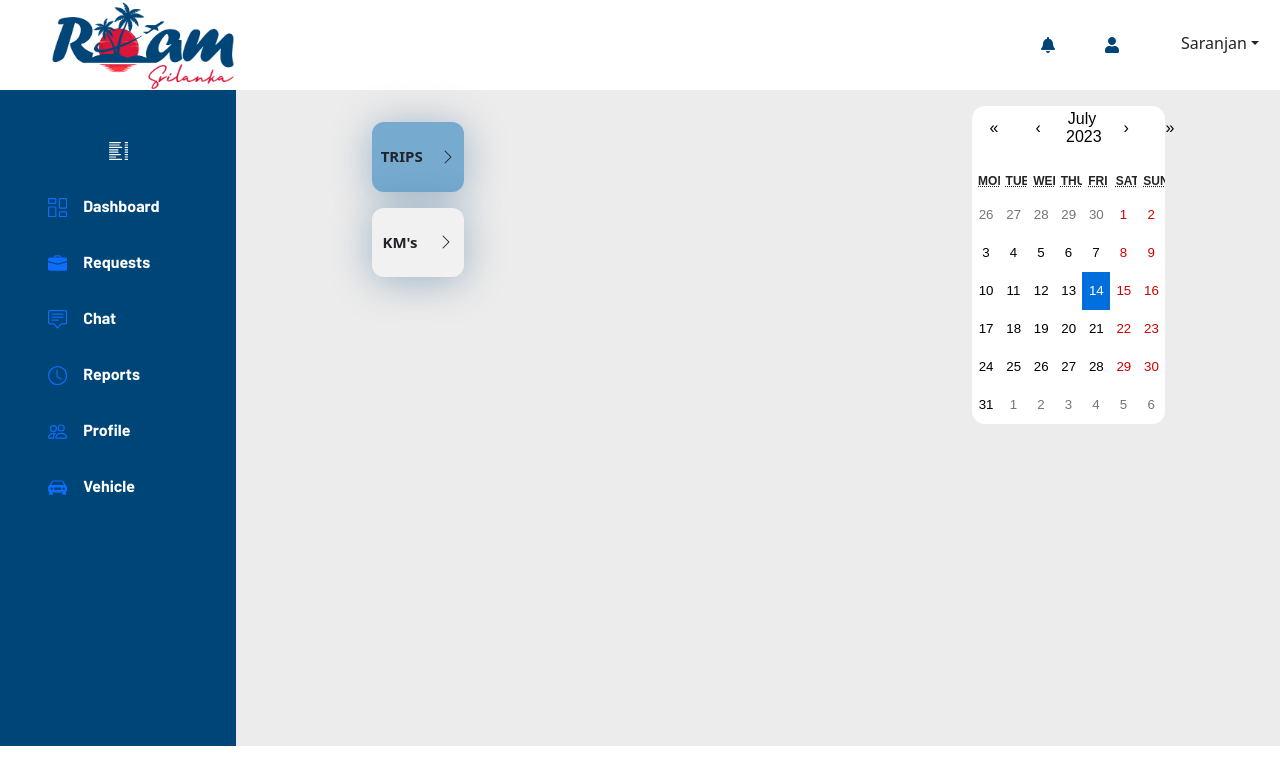
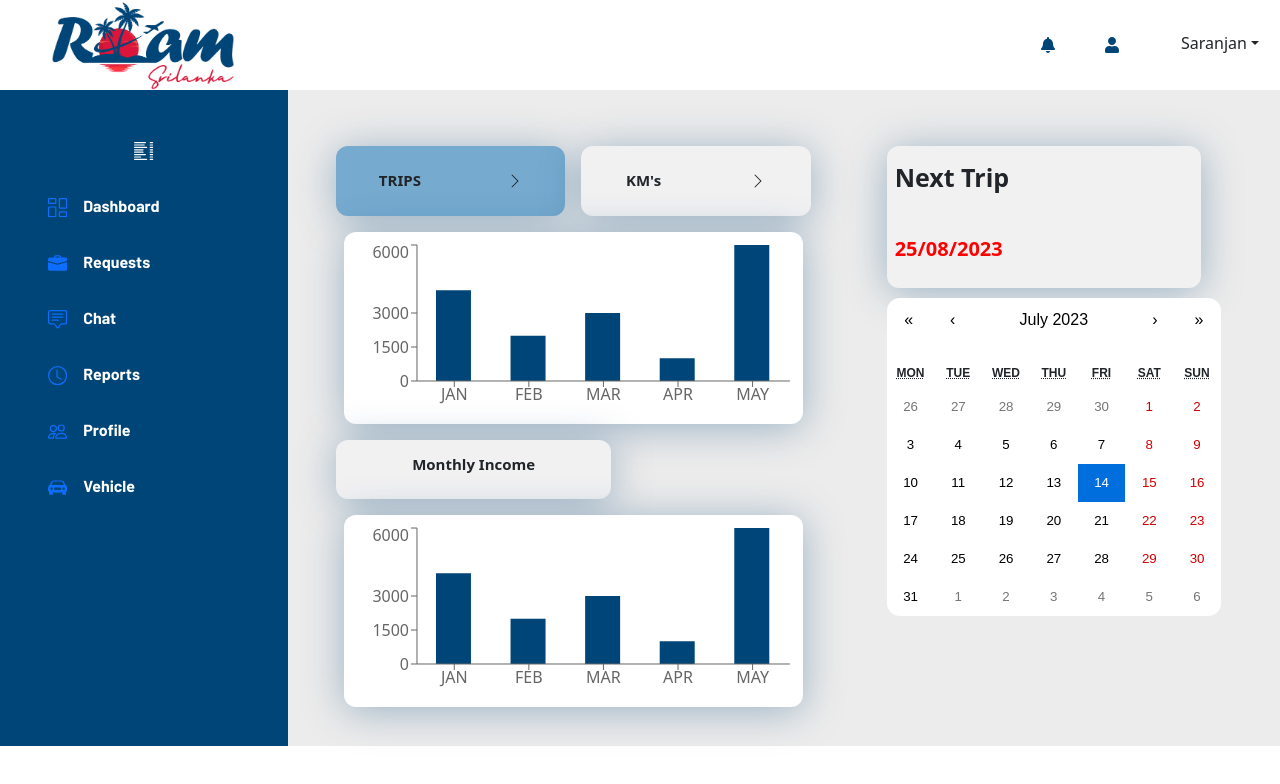
Before and after one commit to Saitharsan24/RoamSrilanka, a React (Create React App) app: page /driver/dashboard in a window 1280 px wide. Shown: the top 784 px of the page. Built offline with nearby package versions, Linux system fonts and the light colour scheme.

Commit message:
dashboard  almost completed

```diff
--- a/src/pages/driver/dashboard.js
+++ b/src/pages/driver/dashboard.js
@@ -6,29 +6,63 @@ import * as Icon from "react-bootstrap-icons";
 import Calendar from "react-calendar";
 import { useState } from "react";
 
-const data = {
-    labels: ['Jan', 'Feb', 'Mar', 'Apr', 'May', 'Jun'],
-    datasets: [{
-       data: [12,15,16,17,18,19]
-    }],
-    label: 'Trips',
+import {
+    BarChart,
+    Bar,
+    Cell,
+    XAxis,
+    YAxis,
+    CartesianGrid,
+    Tooltip,
+    Legend,
+    ResponsiveContainer,
+} from "recharts";
+
+export const data1 = [
+    {
+        name: "JAN",
+        income: 4000
+    },
+    {
+        name: "FEB",
+        income: 2000
+    },
+    {
+        name: "MAR",
+        income: 3000
+    },
+    {
+        name: "APR",
+        income: 1000
+    },
+    {
+        name: "MAY",
+        income: 6000
     }
-const options = {}
+];
+
 
 function Driver() {
   const [value, setValue] = useState(new Date());
-    return(
+  return (
     <div>
       <Headeruser />
-            <div style={{ backgroundColor: "#ECECEC" }} className="d-flex flex-row column-gap-2 col-12">
+      <div
+        style={{ backgroundColor: "#ECECEC" }}
+        className="d-flex flex-row column-gap-2 col-12"
+      >
+        <div className="col-lg-3 col-md-4 col-12">
           <DriverSidebar />
-                <div className="d-flex w-100 gap-3 p-2 flex-row ms-5" >
-                    <div className="d-flex col-8 gap-3 p-2 flex-lg-row flex-md-column flex-column">
-                        <div className="d-flex w-100 gap-3 p-3 flex-column ms-5" >
-                            <div className="box d-flex col-lg-2 col-sm-8 flex-row align-items-center gap-3 p-2 justify-content-around"
-                                style={{ backgroundColor: "#76AACF", borderRadius: "12px" }} >
-                                <div className=" d-flex flex-column ">
-                                    <p style={{ fontSize: "15px", fontWeight: "bold", marginTop: "1em" }}>
+        </div>
+        <div className="d-flex flex-column flex-lg-row col-lg-9 col-md-8 col-12 p-2 mt-5">
+          <div className="d-flex col-lg-7 col-md-12 gap-3 flex-lg-column flex-md-column flex-column">
+            <div className="d-flex col-lg-10 col-md-12 gap-3 flex-lg-row flex-md-column flex-column">
+                <div
+                    className="box d-flex col-lg-6 col-md-6 col-sm-12 flex-row align-items-center gap-3 p-2 justify-content-around"
+                    style={{ backgroundColor: "#76AACF", borderRadius: "12px" }}
+                >
+                <div className="d-flex flex-column">
+                    <p style={{ fontSize: "15px", fontWeight: "bold", marginTop: "1em", width: "50%" }}>
                     TRIPS
                     </p>
                 </div>
@@ -36,10 +70,12 @@ function Driver() {
                     <Icon.ChevronRight />
                 </div>
                 </div>
-                            <div className=" box d-flex col-lg-2 col-sm-8 flex-row align-items-center gap-3 p-2 justify-content-around"
-                                style={{ backgroundColor: "#FFFFF", borderRadius: "12px" }} >
-                                <div className=" d-flex flex-column ">
-                                    <p style={{ fontSize: "15px", fontWeight: "bold" , marginTop: "1em"}}>
+                <div
+                className="box d-flex col-lg-6 col-md-6 col-sm-12 flex-row align-items-center gap-3 p-2 justify-content-around"
+                style={{ backgroundColor: "#FFFFF", borderRadius: "12px" }}
+                >
+                <div className="d-flex flex-column">
+                    <p style={{ fontSize: "15px", fontWeight: "bold", marginTop: "1em" }}>
                     KM's
                     </p>
                 </div>
@@ -48,10 +84,64 @@ function Driver() {
                 </div>
                 </div>
             </div>
+            <div
+                style={{
+                  backgroundColor: "#FFFFFF",
+                  borderRadius: "12px",
+                  height: "12rem",
+                }}
+                className="d-flex gap-3 col-lg-10 col-sm-12 col-md-7 p-2 ms-2 chart"
+              >
+                <ResponsiveContainer>
+                  <BarChart data={data1}>
+                    <Bar dataKey="income" fill="#004577" barSize={35}/>
+                    <XAxis dataKey="name" />
+                    <YAxis/>
+                  </BarChart>
+                </ResponsiveContainer>
             </div>
-                    <div className="d-flex col-3 gap-3 p-2 flex-lg-row flex-md-column flex-column">
-                        {/* hello */}
-                        <div className="col-3 col-md-12 ">
+            <div className="box d-flex col-lg-6 col-md-6 col-sm-12 flex-row align-items-center gap-3 p-2 justify-content-around"
+                style={{ backgroundColor: "#FFFFF", borderRadius: "12px" }}>
+                <p style={{ fontSize: "15px", fontWeight: "bold", marginTop: "5px" }}>
+                    Monthly Income
+                </p>
+            </div>
+            <div
+                style={{
+                  backgroundColor: "#FFFFFF",
+                  borderRadius: "12px",
+                  height: "12rem",
+                }}
+                className="d-flex gap-3 col-lg-10 col-sm-12 col-md-7 p-2 ms-2 chart"
+              >
+                <ResponsiveContainer>
+                  <BarChart data={data1}>
+                    <Bar dataKey="income" fill="#004577" barSize={35}/>
+                    <XAxis dataKey="name" />
+                    <YAxis/>
+
+                  </BarChart>
+                </ResponsiveContainer>
+            </div>
+          </div>
+          <div className="d-flex col-lg-5 col-md-12 col-sm-12 gap-3 flex-lg-row flex-md-row flex-row">
+            <div className="right" style={{ display: "flex", flexDirection: "column" }}>
+              <div
+                className="box d-flex flex-column align-items-left gap-3 p-2 justify-content-around"
+                style={{ backgroundColor: "#FFFFF", borderRadius: "12px", marginBottom: "10px", width: "80%" }}
+              >
+                <div className="d-flex flex-column">
+                  <p style={{ fontSize: "25px", fontWeight: "bold", marginTop: "5px" }}>
+                    Next Trip
+                  </p>
+                </div>
+                <div className="d-flex">
+                  <p style={{ fontSize: "20px", fontWeight: "bold", marginTop: "5px", color: "red" }}>
+                    25/08/2023
+                  </p>
+                </div>
+              </div>
+              <div className="col-12">
                 <Calendar
                   value={value}
                   onChange={(d) => setValue(d)}
@@ -62,6 +152,7 @@ function Driver() {
           </div>
         </div>
       </div>
+    </div>
   );
 }
 
```
Lines whose indentation alone changed are shown as unchanged.
